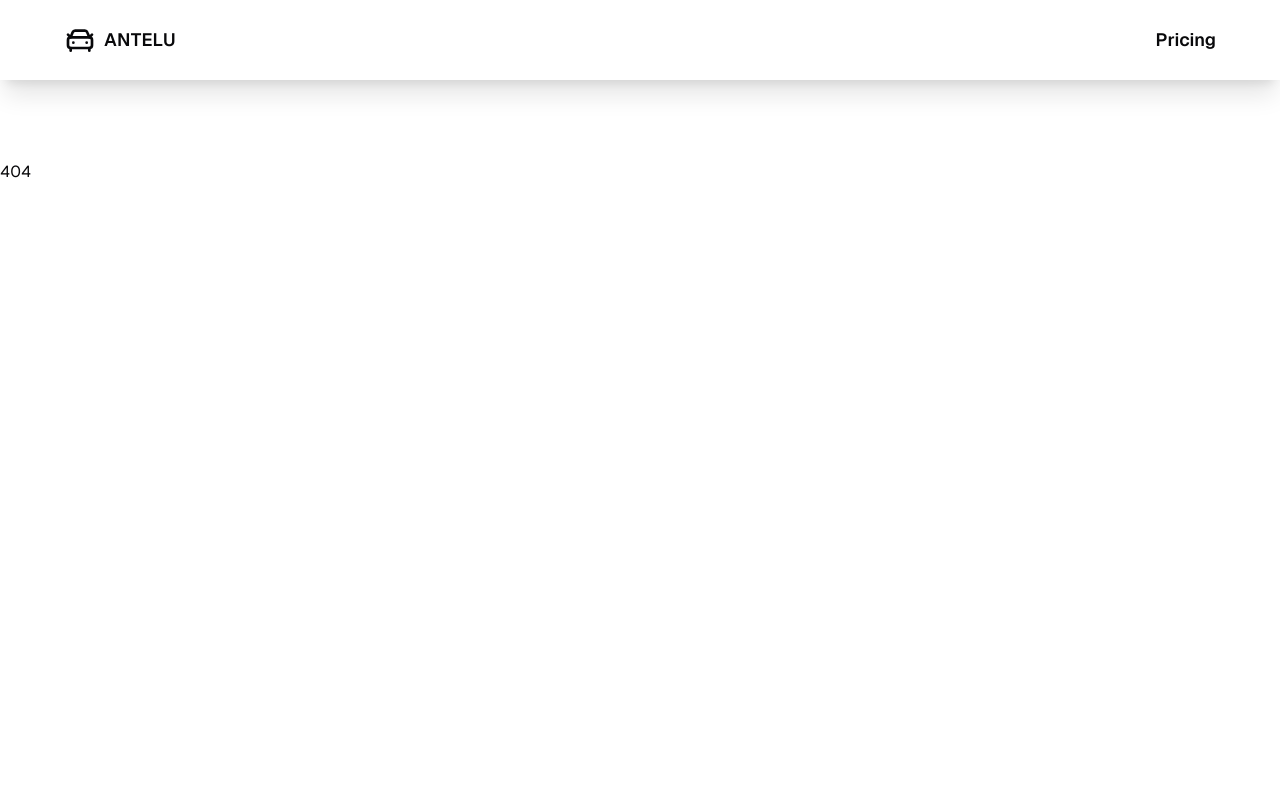
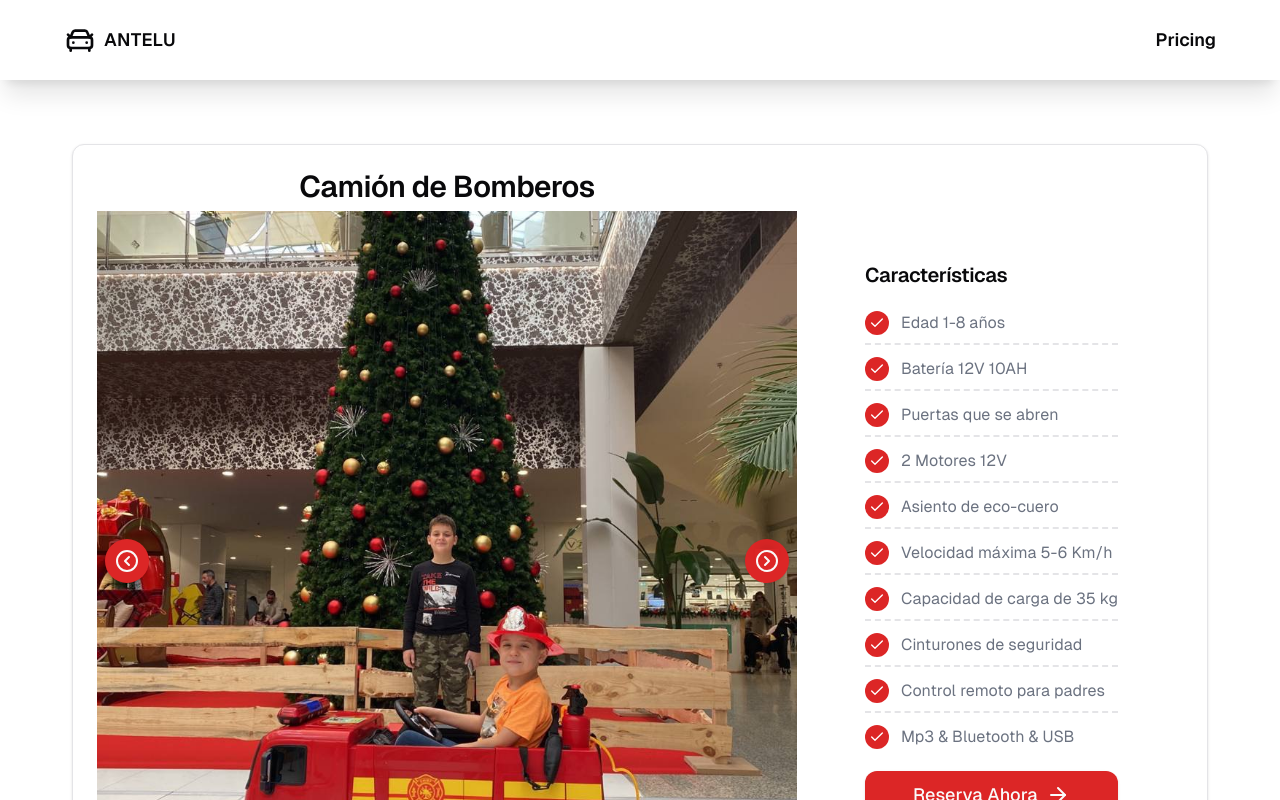
Before and after one commit to andrian-kars/antelu, a Next.js app: page /rent/fire-truck in a window 1280 px wide. Before the commit this address had no page. Shown: the top 800 px of the page. Built offline with nearby package versions, Linux system fonts and the light colour scheme.

Commit message:
:tada: improve SEO

```diff
--- a/src/app/(marketing)/page.tsx
+++ b/src/app/(marketing)/page.tsx
@@ -1,37 +1,60 @@
 import { VehicleCard } from "@/components/VehicleCard";
 import { ReserveNowButton } from "@/components/ReserveNowButton";
 import { vehicles } from "@/data/vehicles";
-import type { Metadata } from "next";
-
-export const metadata: Metadata = {
-  title: "Antelu | Alquiler de Coches para Niños",
-  description:
-    "Ya sea para una fiesta de cumpleaños, un evento especial o simplemente por diversión, Antelu es la elección definitiva para el alquiler de vehículos amigables para niños.",
-};
 
 export default function HomePage() {
   return (
     <>
-      <section className="min-h-screen bg-[radial-gradient(hsl(0,72%,65%,40%),hsl(24,62%,73%,40%),hsl(var(--background))_60%)] flex items-center justify-center text-center text-balance flex-col gap-8 px-4">
-        <h1 className="text-6xl lg:text-7xl xl:text-8xl font-bold tracking-tight m-4">
+      <section
+        itemScope
+        itemType="http://schema.org/Product"
+        className="min-h-screen bg-[radial-gradient(hsl(0,72%,65%,40%),hsl(24,62%,73%,40%),hsl(var(--background))_60%)] flex items-center justify-center text-center text-balance flex-col gap-8 px-4"
+      >
+        <h1
+          itemProp="name"
+          className="text-6xl lg:text-7xl xl:text-8xl font-bold tracking-tight m-4"
+        >
           ALQUILER DE VEHÍCULOS INFANTILES: COCHES, MOTOS, CABALLITOS.
         </h1>
-        <p className="text-lg lg:text-3xl max-w-screen-xl">
+        <h2
+          itemProp="description"
+          className="text-lg lg:text-3xl max-w-screen-xl"
+        >
           Ofrecemos una selección diversa de vehículos para que los más pequeños
           disfruten en cualquier evento: fiestas de cumpleaños, bodas, cualquier
           otra fiesta o eventos, o simplemente por diversión. ANTELU te ofrece
           la elección definitiva a precios muy asequibles para el alquiler de
           vehículos divertidos y seguros para los más pequeños.
-        </p>
-        <ReserveNowButton />
+        </h2>
+        <div itemProp="offers" itemScope itemType="http://schema.org/Offer">
+          <meta itemProp="priceCurrency" content="EUR" />
+          <link itemProp="availability" href="http://schema.org/InStock" />
+          <span itemProp="price" className="hidden">
+            Consultar en la página
+          </span>
+          <ReserveNowButton />
+        </div>
       </section>
-      <section id="pricing" className="px-8 py-16 bg-acccent/5">
-        <h2 className="text-4xl text-center text-balance font-semibold mb-8">
+      <section id="vehicles" className="px-8 py-16 bg-acccent/5">
+        <h3 className="text-4xl text-center text-balance font-semibold mb-8">
           Elige La Aventura De Tu Hijo/Hija
-        </h2>
-        <div className="grid grid-cols-1 md:grid-cols-2 lg:grid-cols-3 gap-4 max-w-screen-xl mx-auto">
-          {vehicles.map((vehicle) => (
-            <VehicleCard key={vehicle.id} {...vehicle} />
+        </h3>
+        <div
+          className="grid grid-cols-1 md:grid-cols-2 lg:grid-cols-3 gap-4 max-w-screen-xl mx-auto"
+          itemScope
+          itemType="http://schema.org/ItemList"
+        >
+          {vehicles.map((vehicle, index) => (
+            <div
+              itemProp="itemListElement"
+              itemScope
+              itemType="http://schema.org/Product"
+              key={vehicle.id}
+              className="vehicle-card"
+            >
+              <VehicleCard {...vehicle} />
+              <meta itemProp="position" content={`${index + 1}`} />
+            </div>
           ))}
         </div>
       </section>
--- a/src/app/layout.tsx
+++ b/src/app/layout.tsx
@@ -11,6 +11,17 @@ const geistMono = localFont({
   variable: "--font-geist-mono",
   weight: "100 900",
 });
+
+import type { Metadata } from "next";
+
+export const metadata: Metadata = {
+  title:
+    "Antelu: Alquiler de Vehículos Infantiles - Coches, Motos y Caballitos",
+  description:
+    "ANTELU ofrece una selección diversa de vehículos para que los más pequeños disfruten en cualquier evento: cumpleaños, bodas o por diversión.",
+  keywords:
+    "alquiler de coches infantiles, alquiler de motos para niños, alquiler de caballitos, entretenimiento para fiestas infantiles, juegos para eventos infantiles, atracciones para cumpleaños, juguetes para alquilar en eventos, vehículos divertidos para niños, servicios de alquiler para fiestas, alquiler seguro para niños",
+};
 
 export default function RootLayout({
   children,
--- a/src/app/rent/[slug]/page.tsx
+++ b/src/app/rent/[slug]/page.tsx
@@ -16,7 +16,7 @@ export async function generateMetadata({
   const title = vehicle?.name;
 
   return {
-    title: title ? `${title} | Antelu` : "Antelu",
+    title: title ? `${title} - Antelu` : "Antelu",
   };
 }
 
--- a/src/components/VehicleCard.tsx
+++ b/src/components/VehicleCard.tsx
@@ -20,6 +20,7 @@ export function VehicleCard({
   discount,
   images,
   characteristics,
+  itemProp,
 }: (typeof vehicles)[number]) {
   return (
     <Card>
@@ -41,7 +42,9 @@ export function VehicleCard({
       </Link>
       <CardContent>
         <Link href={`/rent/${id}`}>
-          <CardTitle className="text-xl">{name}</CardTitle>
+          <CardTitle className="text-xl" itemProp={itemProp}>
+            {name}
+          </CardTitle>
         </Link>
         <CharacteristicsList characteristics={characteristics} />
       </CardContent>
--- a/src/data/vehicles/index.ts
+++ b/src/data/vehicles/index.ts
@@ -69,8 +69,9 @@ import moto_black_2 from "./images/moto_black_2.jpg";
 
 export const vehicles = [
   {
+    itemProp: "name",
     name: "Mercedes CLS 350 AMG",
-    id: "mercedes_csl_350_amg",
+    id: "mercedes-csl-350-amg",
     type: "electric_car",
     price: 29.99,
     discount: null,
@@ -108,8 +109,9 @@ export const vehicles = [
     ],
   },
   {
+    itemProp: "name",
     name: "Lamborghini Aventador SVJ",
-    id: "lamborghini_aventador_svj",
+    id: "lamborghini-aventador-svj",
     type: "electric_car",
     price: 29.99,
     discount: null,
@@ -149,8 +151,9 @@ export const vehicles = [
     ],
   },
   {
+    itemProp: "name",
     name: "Jeep Wragler",
-    id: "jeep_wragler",
+    id: "jeep-wragler",
     type: "electric_car",
     price: 29.99,
     discount: null,
@@ -179,8 +182,9 @@ export const vehicles = [
     ],
   },
   {
+    itemProp: "name",
     name: "Coche policía",
-    id: "police_car",
+    id: "police-car",
     type: "electric_car",
     price: 29.99,
     discount: null,
@@ -212,8 +216,9 @@ export const vehicles = [
     ],
   },
   {
+    itemProp: "name",
     name: "Camión de Bomberos",
-    id: "fire_truck",
+    id: "fire-truck",
     type: "electric_car",
     price: 29.99,
     discount: null,
@@ -245,8 +250,9 @@ export const vehicles = [
     ],
   },
   {
+    itemProp: "name",
     name: "Lamborghini Sián",
-    id: "lamborghini_sian",
+    id: "lamborghini-sian",
     type: "electric_car",
     price: 29.99,
     discount: null,
@@ -279,8 +285,9 @@ export const vehicles = [
     ],
   },
   {
+    itemProp: "name",
     name: "Mercedes ML 350",
-    id: "mercedes_ml_350",
+    id: "mercedes-ml-350",
     type: "electric_car",
     price: 29.99,
     discount: null,
@@ -319,8 +326,9 @@ export const vehicles = [
     ],
   },
   {
+    itemProp: "name",
     name: "Jeep (Amarillo)",
-    id: "jeep_yellow",
+    id: "jeep-yellow",
     type: "electric_car",
     price: 29.99,
     discount: null,
@@ -350,8 +358,9 @@ export const vehicles = [
     ],
   },
   {
+    itemProp: "name",
     name: "Jeep (Rojo)",
-    id: "jeep_red",
+    id: "jeep-red",
     type: "electric_car",
     price: 29.99,
     discount: null,
@@ -375,8 +384,9 @@ export const vehicles = [
     ],
   },
   {
+    itemProp: "name",
     name: "Quad (Amarillo)",
-    id: "quad_yellow",
+    id: "quad-yellow",
     type: "electric_car",
     price: 29.99,
     discount: null,
@@ -397,8 +407,9 @@ export const vehicles = [
     ],
   },
   {
+    itemProp: "name",
     name: "Quad (Rojo)",
-    id: "quad_red",
+    id: "quad-red",
     type: "electric_car",
     price: 29.99,
     discount: null,
@@ -419,8 +430,9 @@ export const vehicles = [
     ],
   },
   {
+    itemProp: "name",
     name: "Tractor (Azul)",
-    id: "tractor_blue",
+    id: "tractor-blue",
     type: "electric_car",
     price: 29.99,
     discount: null,
@@ -454,8 +466,9 @@ export const vehicles = [
     ],
   },
   {
+    itemProp: "name",
     name: "Tractor (Amarillo)",
-    id: "tractor_yellow",
+    id: "tractor-yellow",
     type: "electric_car",
     price: 29.99,
     discount: null,
@@ -486,8 +499,9 @@ export const vehicles = [
     ],
   },
   {
+    itemProp: "name",
     name: "Moto (Rojo)",
-    id: "moto_red",
+    id: "moto-red",
     type: "electric_car",
     price: 9.99,
     discount: 29.99,
@@ -507,8 +521,9 @@ export const vehicles = [
     ],
   },
   {
+    itemProp: "name",
     name: "Moto (Negro)",
-    id: "moto_black",
+    id: "moto-black",
     type: "electric_car",
     price: 9.99,
     discount: 29.99,
```
